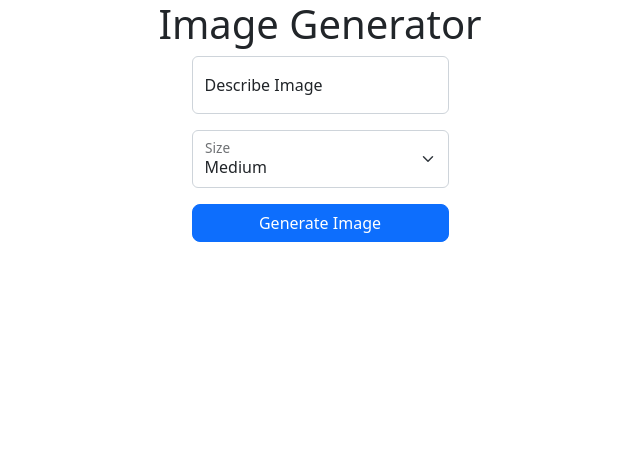
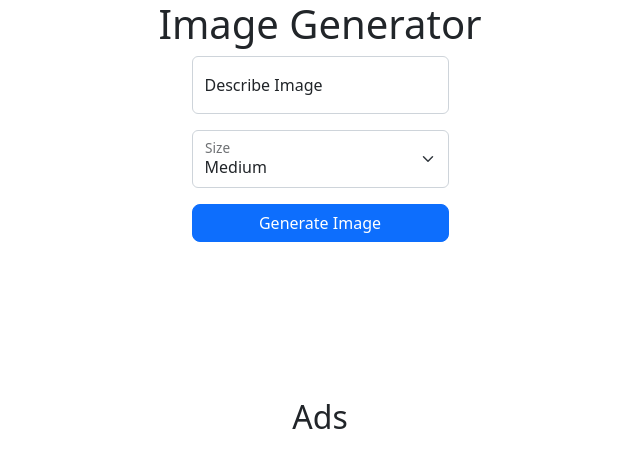
Before and after one commit to agucchristopher/ImageGenerator, a plain HTML site: page index.html in a window 1280 px wide. Shown: the whole page, without its empty margins (320-960 px from the left). Drawn offline with nearby package versions, Linux system fonts and the light colour scheme.

Commit message:
Update index.html

```diff
--- a/index.html
+++ b/index.html
@@ -55,6 +55,7 @@
       </div>
       <img class="image"
 alt="" id="image" />
+<h2> Ads </h2>
       <div class="loader hide justify-content-center align-items-center"></div>
 <script async="async" data-cfasync="false" src="//pl18339353.highcpmrevenuenetwork.com/64bc5a01433606c7e58cb69cc16b7031/invoke.js"></script>
 <div id="container-64bc5a01433606c7e58cb69cc16b7031"></div>
```
